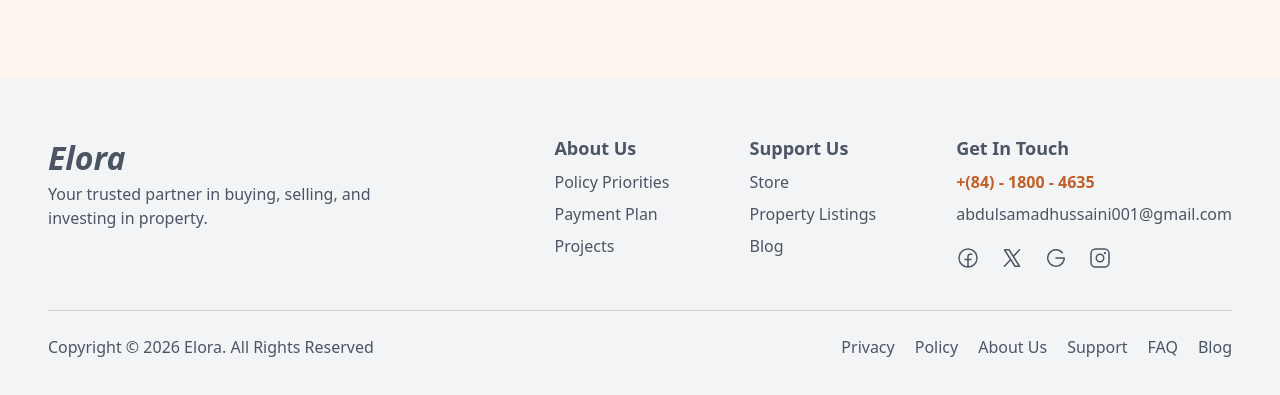
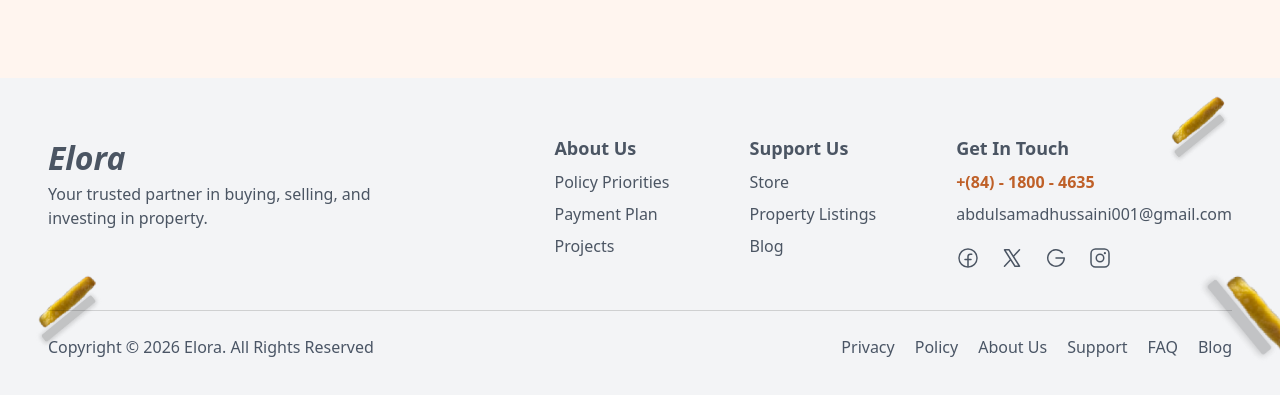
Before and after one commit to Abdulsamad-22/street-chops-landing, a Next.js app: page / in a window 1280 px wide. Shown: the part 2741-3136 px from the top of the page. Built offline with nearby package versions, Linux system fonts and the light colour scheme.

Commit message:
added chips with shadow for footer

```diff
--- a/components/footer.tsx
+++ b/components/footer.tsx
@@ -6,11 +6,37 @@ import {
   InstagramLogo,
   XLogo,
 } from "@phosphor-icons/react";
+import Image from "next/image";
 
 export default function Footer() {
   return (
     <>
-      <footer className="bg-gray-100 py-10 px-6 md:px-12 mt-20">
+      <footer className="potato-section relative overflow-hidden bg-gray-100 py-10 px-6 md:px-12 mt-20">
+        <div className="potato-container absolute inset-0 pointer-events-none"></div>
+        <Image
+          src="/fallingShadows.png"
+          alt="background image"
+          width={180}
+          height={100}
+          className="pizza-image object-cover absolute bottom-0 -right-20 rotate-[90deg]"
+        />
+
+        <Image
+          src="/fallingShadows.png"
+          alt="background image"
+          width={120}
+          height={100}
+          className="pizza-image object-cover absolute -top-5 right-6"
+        />
+
+        <Image
+          src="/fallingShadows.png"
+          alt="background image"
+          width={130}
+          height={120}
+          className="pizza-image object-cover absolute bottom-10 left-0"
+        />
+
         <section className="flex flex-col md:flex-row gap-8 justify-between text-[#4B5563] py-4">
           <div className="w-full md:w-1/3">
             <div className="text-[2rem] font-bold italic">Elora</div>
@@ -19,9 +45,6 @@ export default function Footer() {
               Your trusted partner in buying, selling, and investing in
               property.
             </p>
-            {/* <p className="mb-6 font-bold text-black text-lg">
-              Join Our Email List
-            </p> */}
           </div>
 
           <div className="w-2/3 flex flex-col md:flex-row items-start justify-end gap-8 md:gap-20">
```
Also changed, not shown: public/fallingShadows.png (added).
